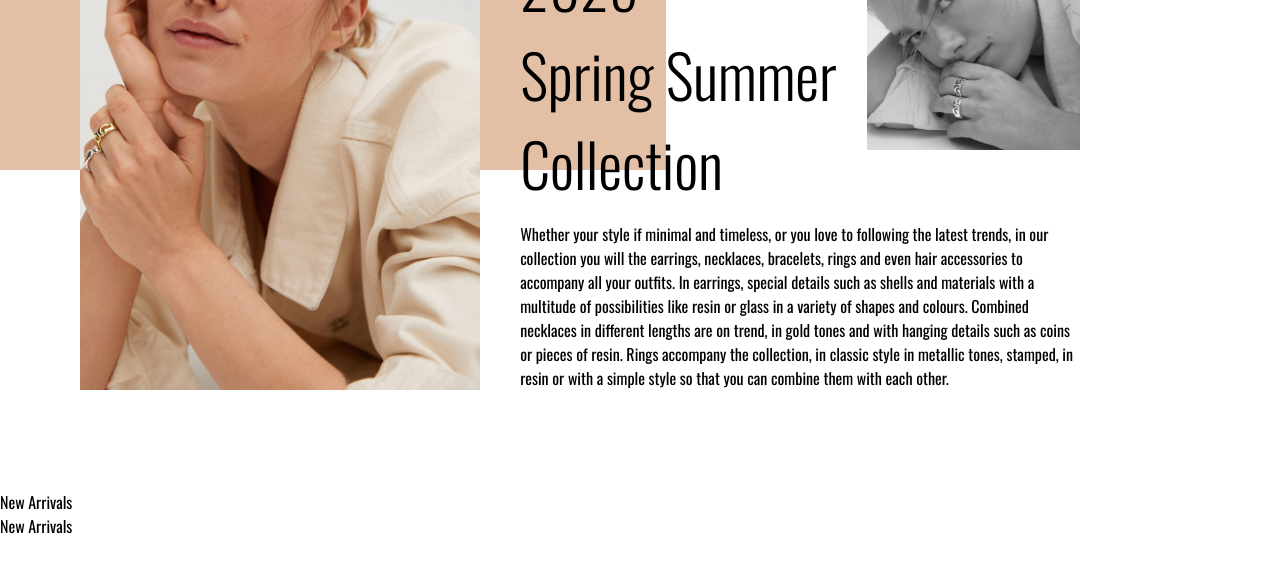
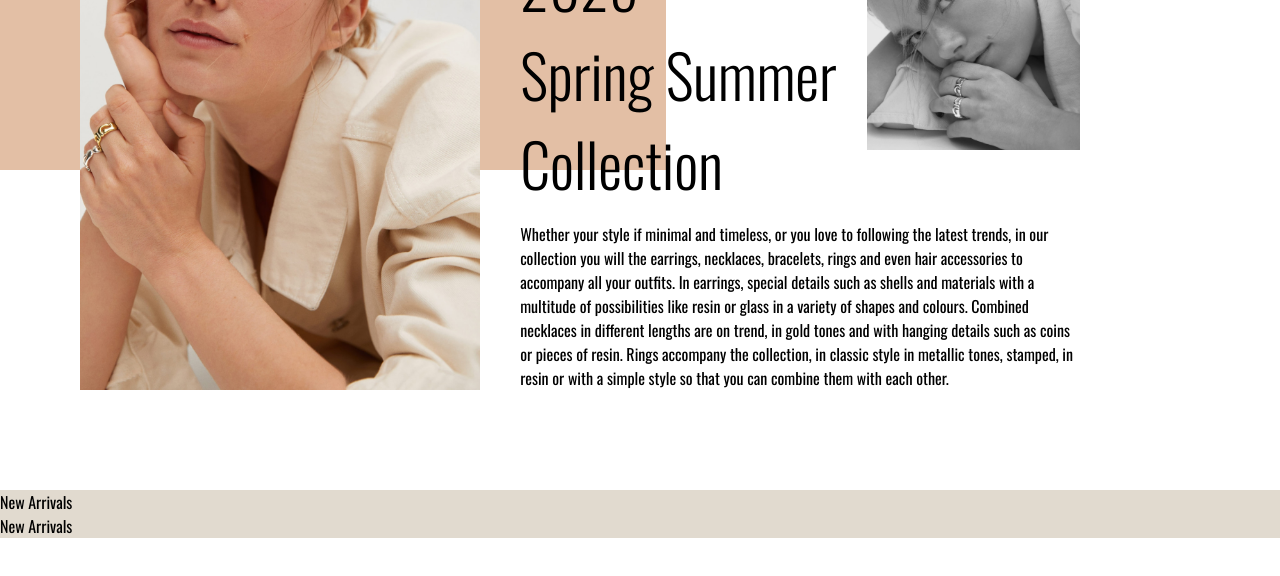
Before and after one commit to ejk0731/betty-react, a Next.js app: page / in a window 1280 px wide. Shown: the part 1400-1976 px from the top of the page. Built offline with nearby package versions, Linux system fonts and the light colour scheme.

Commit message:
feature: add ItemsGrid Component in home page

```diff
--- a/app/page.tsx
+++ b/app/page.tsx
@@ -5,16 +5,14 @@ import imageCollection2 from '@/public/images/main_section2_banner2.jpg';
 import Layout from '@/components/Layout/Layout';
 import MainBanner from '@/components/Home/MainBanner';
 import Collection from '@/components/Home/Collection';
+import ItemsGrid from '@/components/Home/ItemsGrid';
 
 export default function Home() {
   return (
     <Layout>
       <MainBanner />
       <Collection />
-      <div>
-        <div>New Arrivals</div>
-        <div>New Arrivals</div>
-      </div>
+      <ItemsGrid />
     </Layout>
   );
 }
--- /dev/null
+++ b/components/Home/ItemsGrid.module.scss
@@ -0,0 +1,3 @@
+.wrap {
+  background: rgb(225, 218, 207);
+}
--- /dev/null
+++ b/components/Home/ItemsGrid.tsx
@@ -0,0 +1,13 @@
+import React from 'react';
+import styles from './ItemsGrid.module.scss';
+
+export default function ItemsGrid() {
+  return (
+    <div className={styles.wrap}>
+      <div>
+        <div>New Arrivals</div>
+        <div>New Arrivals</div>
+      </div>
+    </div>
+  );
+}
```
